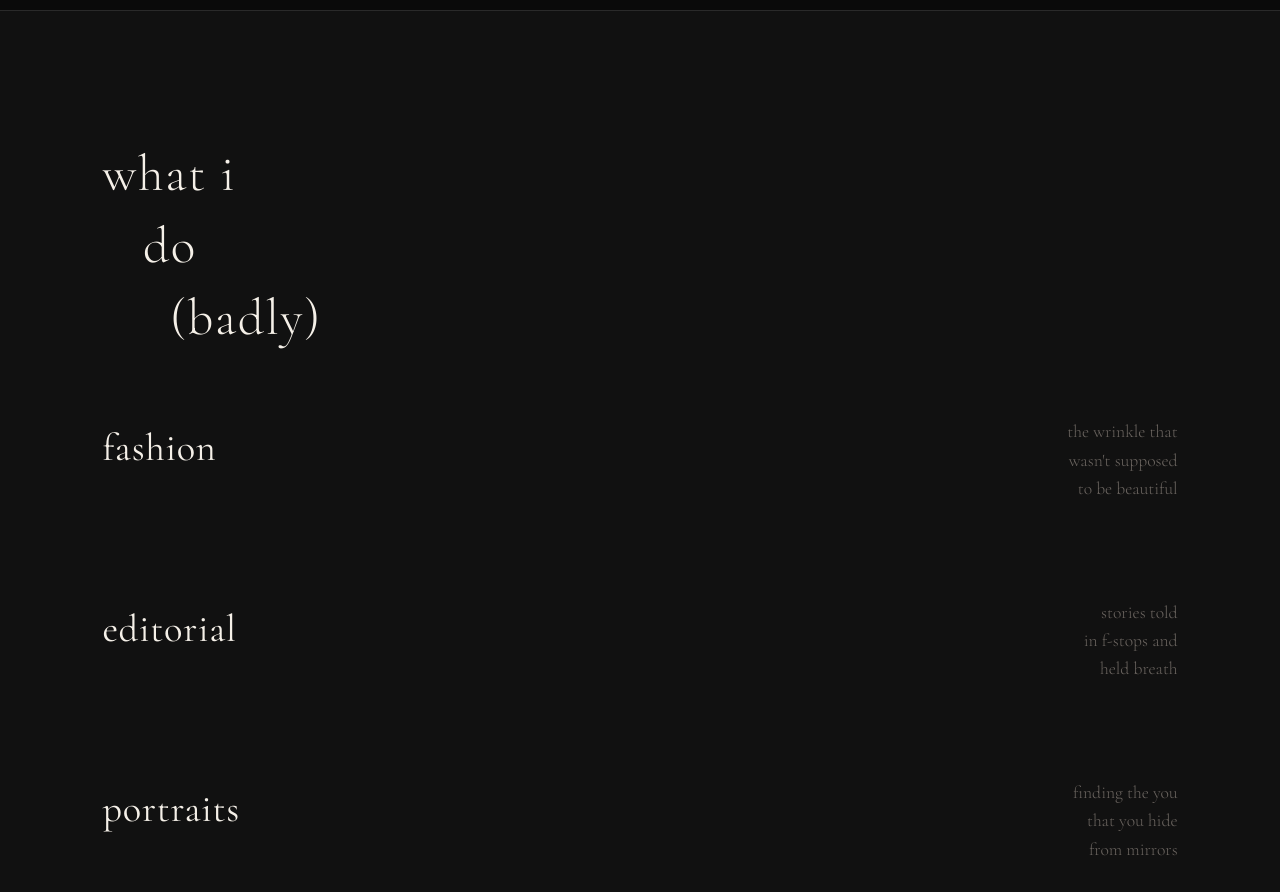
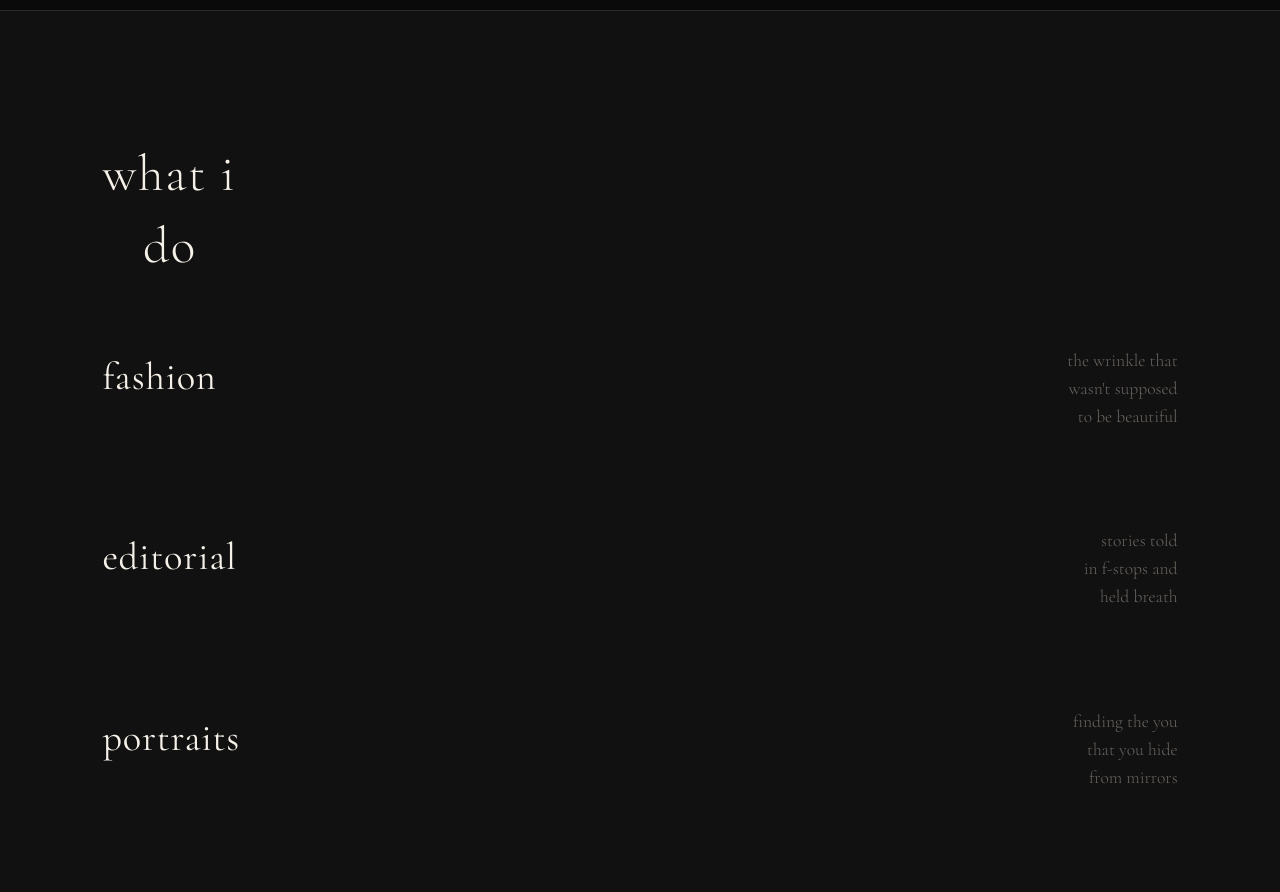
Before and after one commit to StavroMueller/outside-the-obvious-website, a React (Create React App) app: page / in a window 1280 px wide. Shown: the part 960-1852 px from the top of the page. Built offline with nearby package versions, Linux system fonts and the light colour scheme.

Commit message:
fix: remove self-deprecating "(badly)" from services section
https://claude.ai/code/session_01Q9PMv53K55AmzCNLD6piX9

```diff
--- a/src/pages/Root.js
+++ b/src/pages/Root.js
@@ -56,8 +56,7 @@ const Root = () => {
       <section className="services-section">
         <h2 className="section-title ee-title">
           what i<br />
-          &nbsp;&nbsp;&nbsp;do<br />
-          &nbsp;&nbsp;&nbsp;&nbsp;&nbsp;(badly)
+          &nbsp;&nbsp;&nbsp;do
         </h2>
 
         <Link to="/gallery/fashion" style={{ textDecoration: 'none' }}>
```
